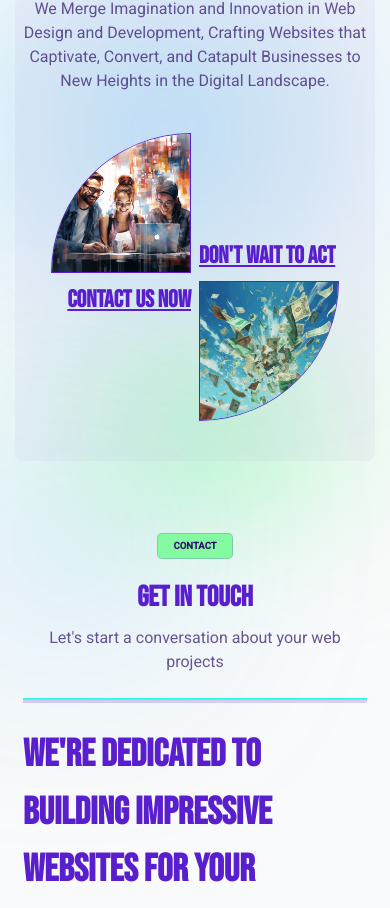
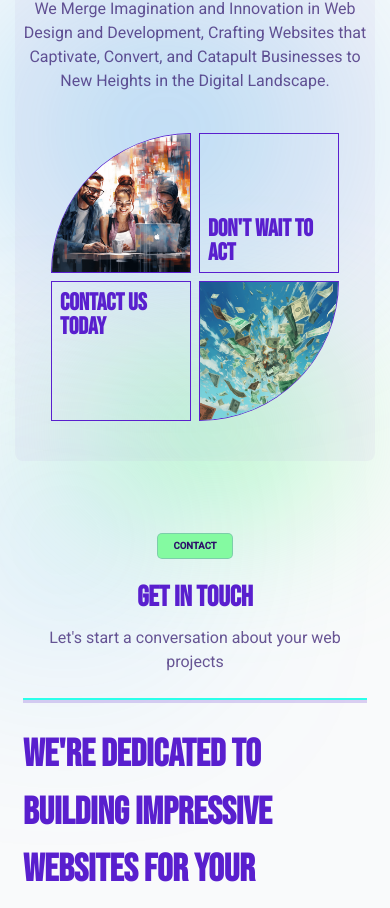
Before and after one commit to ChristianWare/chris-ware-agency, a Next.js app: page /faq in a window 390 px wide. Shown: the part 3712-4620 px from the top of the page. Built offline with nearby package versions, Linux system fonts and the light colour scheme; no server answers.

Commit message:
Final CTA Fix

```diff
--- a/src/app/components/FinalCta/FinalCta.module.css
+++ b/src/app/components/FinalCta/FinalCta.module.css
@@ -26,7 +26,7 @@
 
 .workCulture {
   display: grid;
-  grid-template-columns: 1fr 1fr;
+  grid-template-columns: repeat(2, 1fr);
   grid-gap: 1rem;
   position: relative;
   padding: 5rem 0rem;
@@ -62,7 +62,6 @@
 
 .card,
 .card2,
-.card3,
 .card4 {
   display: flex;
   flex-direction: column;
@@ -76,12 +75,23 @@
   justify-content: flex-end;
   height: 100%;
   gap: 0;
+  height: 200px;
+  width: 200px;
+  padding: 1rem;
+  border: 1px solid var(--primary);
 }
 
 .card3 {
-  gap: 0;
-  align-items: flex-end;
-  justify-content: flex-start;
+  display: flex;
+  flex-direction: column;
+  align-items: center;
+  justify-content: center;
+  height: 200px;
+  width: 200px;
+  padding: 1rem;
+  border: 1px solid var(--primary);
+  display: block;
+  margin-left: auto;
 }
 
 .card4 {
@@ -94,6 +104,8 @@
 
 .heading {
   color: var(--primary);
+  text-decoration: none;
+  line-height: 100%;
 }
 
 .imgContainer {
@@ -121,7 +133,9 @@
 }
 
 @media screen and (max-width: 768px) {
-  .imgContainer {
+  .imgContainer,
+  .card2,
+  .card3 {
     position: relative;
     height: 175px;
     width: 175px;
@@ -145,7 +159,8 @@
 }
 
 @media screen and (max-width: 480px) {
-  .imgContainer {
+  .imgContainer, .card2,
+  .card3 {
     position: relative;
     height: 140px;
     width: 140px;
--- a/src/app/components/FinalCta/FinalCta.tsx
+++ b/src/app/components/FinalCta/FinalCta.tsx
@@ -31,7 +31,7 @@ const FinalCta = () => {
           <h3 className={styles.heading}>Don&#39;t wait to Act</h3>
         </div>
         <div className={styles.card3}>
-          <h3 className={styles.heading}>Contact Us Now</h3>
+          <h3 className={styles.heading}>Contact Us Today</h3>
         </div>
         <div className={styles.card4}>
           <div className={styles.imgContainer}>
```
